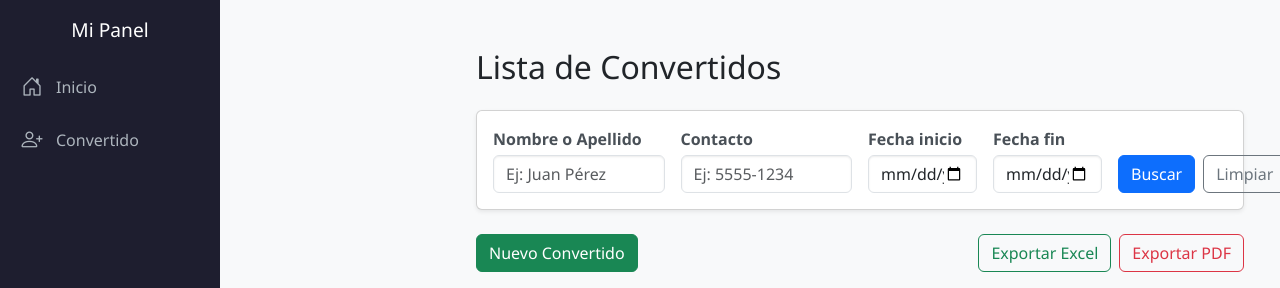
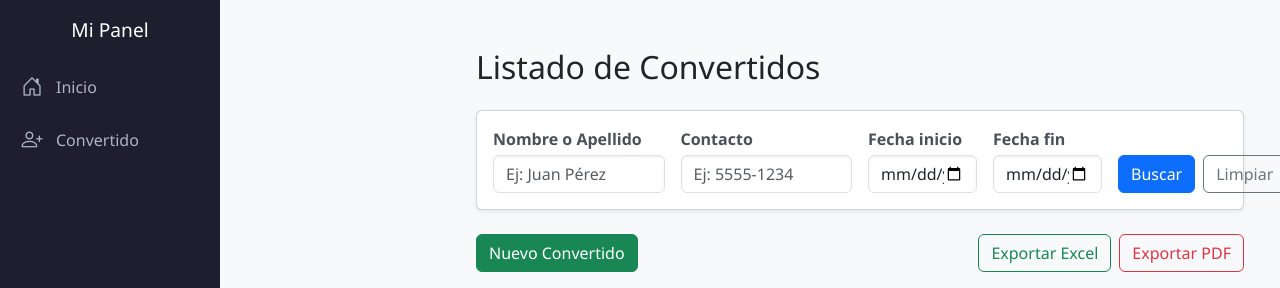
Before and after one commit to jrdar1993/Evang, a Flask app: page /convertido/ in a window 1280 px wide. Shown: the top 288 px of the page. Run offline with Flask 2, Linux system fonts and the light colour scheme; data that the repository does not hold is empty.

Commit message:
Update list.html

```diff
--- a/templates/convertido/list.html
+++ b/templates/convertido/list.html
@@ -1,7 +1,7 @@
 {% extends 'base.html' %}
 {% block content %}
 <div class="container mt-4">
-  <h2 class="mb-4">Lista de Convertidos</h2>
+  <h2 class="mb-4">Listado de Convertidos</h2>
 
   <!-- Formulario de búsqueda (recuperado) -->
   <form method="get" class="card p-3 mb-4 shadow-sm">
```
